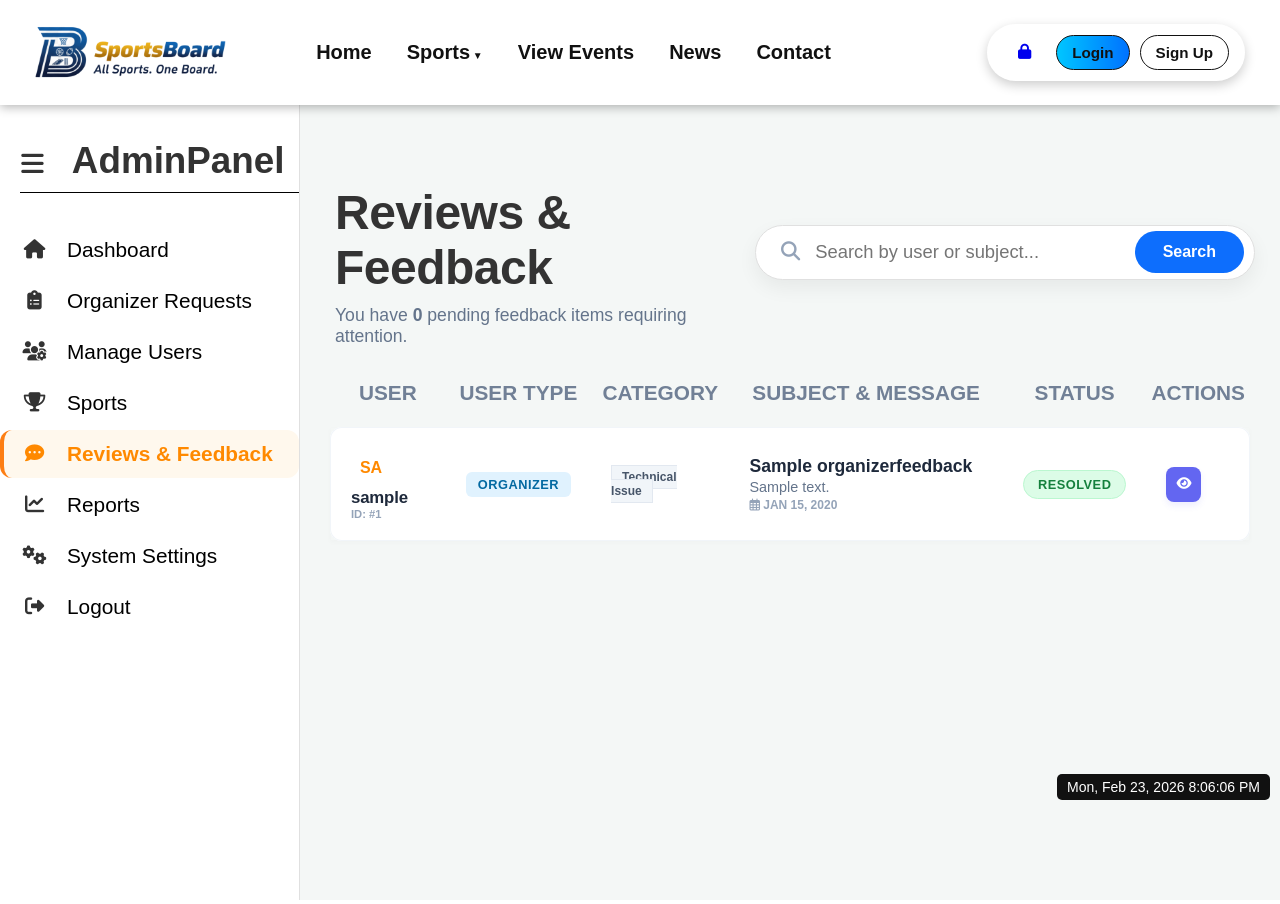
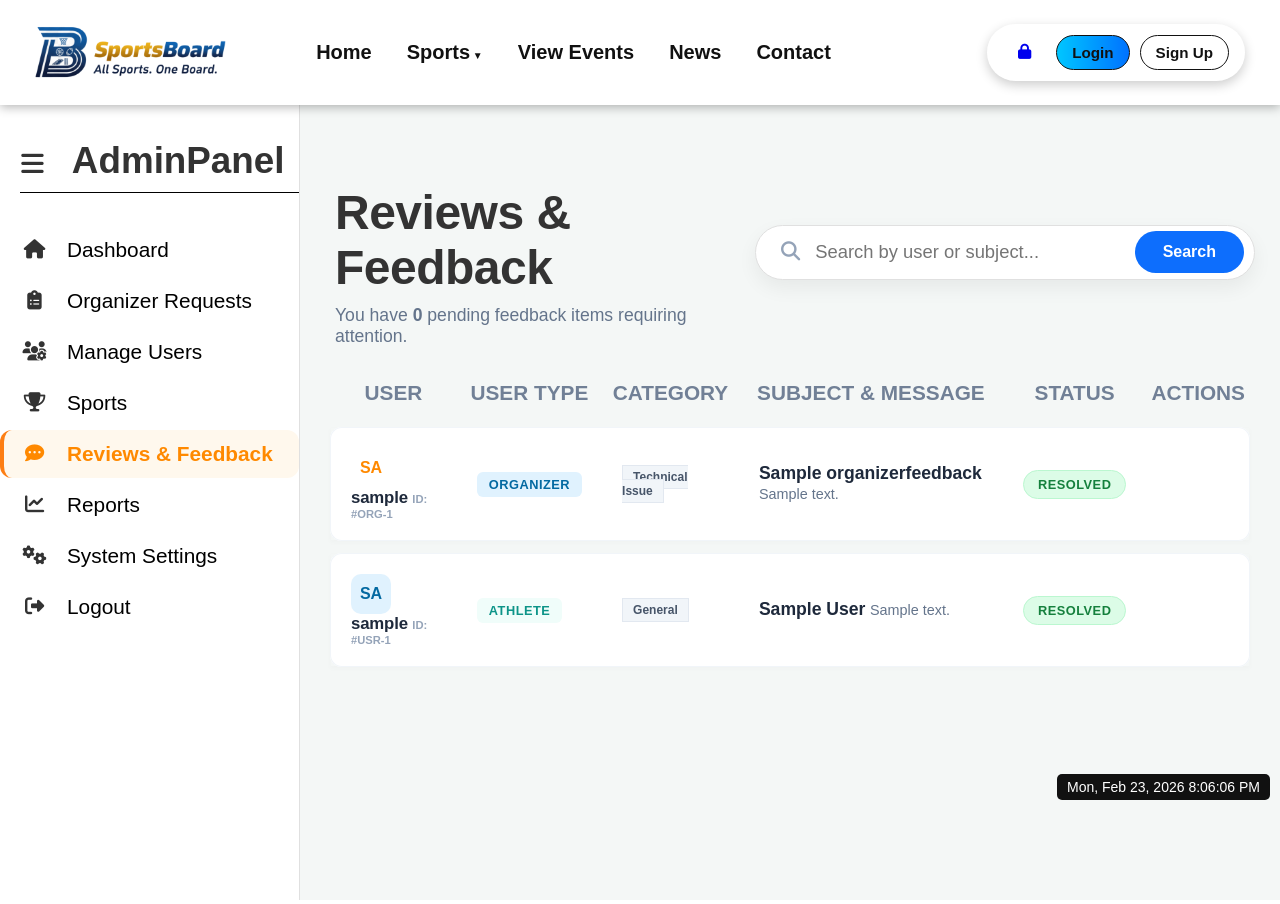
Before and after one commit to AnujaLamichhane/SportsBoard, a Django app: page /admin_panel/feedback/ in a window 1280 px wide. Shown: the top 904 px of the page. Run offline with Django 5.2, Linux system fonts and the light colour scheme; tables that the repository leaves empty hold one stand-in row (values such as "Sample post"); some libraries are stand-ins or nearby versions.

Commit message:
user feedbacck error resolved

```diff
--- a/accounts/models.py
+++ b/accounts/models.py
@@ -103,6 +103,7 @@ class Feedback(models.Model):
     category = models.CharField(max_length=50, choices=CATEGORY_CHOICES)
     message = models.TextField()
     created_at = models.DateTimeField(auto_now_add=True)
+    is_resolved = models.BooleanField(default=False)
 
     def __str__(self):
         return f"{self.user.username} - {self.subject}"
--- a/accounts/views.py
+++ b/accounts/views.py
@@ -339,7 +339,7 @@ def feedback_view(request):
         # Save to database
         Feedback.objects.create(
             user=request.user,
-            email=request.user.email,
+            # email=request.user.email,
             rating=rating,
             subject=subject,
             category=category,
--- a/admin_panel/templates/admin_panel/manage_feedback.html
+++ b/admin_panel/templates/admin_panel/manage_feedback.html
@@ -59,115 +59,104 @@
             <th class="text-end">Actions</th>
         </tr>
     </thead>
-<!--    <tbody id="feedbackTableBody">-->
-<!--        {% for f in feedbacks %}-->
-<!--        <tr class="request-row">-->
-<!--            <td>-->
-<!--                <div class="d-flex align-items-center">-->
-<!--                    <div class="avatar-box bg-soft-orange">{{ f.organizer.username|slice:":2"|upper }}</div>-->
-<!--                    <span class="fw-bold ms-3">{{ f.organizer.username }}</span>-->
-<!--                </div>-->
-<!--            </td>-->
-<!--            <td>-->
-<!--                {% if f.organizer.organizer_profile %}-->
-<!--                    <span class="bg-primary-soft">Organizer</span>-->
-<!--                {% else %}-->
-<!--                    <span class="bg-info-soft">Athlete</span>-->
-<!--                {% endif %}-->
-<!--            </td>-->
-<!--            <td>-->
-<!--                <span class="badge bg-light text-dark border small">-->
-<!--                    {{ f.get_feedback_type_display }}-->
-<!--                </span>-->
-<!--            </td>-->
-<!--&lt;!&ndash;            <td style="max-width: 400px;">&ndash;&gt;-->
-<!--&lt;!&ndash;                <span class="fw-bold d-block">{{ f.subject }}</span>&ndash;&gt;-->
-<!--&lt;!&ndash;                <span class="msg-preview text-muted">{{ f.message|truncatechars:120 }}</span>&ndash;&gt;-->
-<!--&lt;!&ndash;                <small class="text-muted italic">{{ f.created_at|date:"M d, Y" }}</small>&ndash;&gt;-->
-<!--&lt;!&ndash;            </td>&ndash;&gt;-->
-<!--     <td style="max-width: 400px;">-->
-<!--    <span class="fw-bold d-block text-dark mb-1" style="font-size: 1.1rem; letter-spacing: -0.3px;">-->
-<!--        {{ f.subject }}-->
-<!--    </span>-->
-
-<!--    <span class="msg-preview text-muted mb-2">-->
-<!--        {{ f.message|truncatechars:120 }}-->
-<!--    </span>-->
-
-<!--    <div class="mt-1">-->
-<!--        <small class="small-date">-->
-<!--            <i class="far fa-calendar-alt me-1"></i> {{ f.created_at|date:"M d, Y" }}-->
-<!--        </small>-->
-<!--    </div>-->
-<!--</td>-->
-<!--            <td>-->
-<!--                {% if f.is_resolved %}-->
-<!--                    <span class="badge-status resolved">Resolved</span>-->
-<!--                {% else %}-->
-<!--                    <span class="badge-status pending">Pending</span>-->
-<!--                {% endif %}-->
-<!--            </td>-->
-<!--            <td>-->
-<!--                <div class="d-flex justify-content-end gap-2">-->
-<!--                    {% if not f.is_resolved %}-->
-<!--                    <a href="{% url 'admin_panel:resolve_feedback' f.pk %}" class="btn-action btn-check" title="Mark as Resolved">-->
-<!--                        <i class="fas fa-check"></i>-->
-<!--                    </a>-->
-<!--                    {% endif %}-->
-<!--                </div>-->
-<!--            </td>-->
-<!--        </tr>-->
-<!--        {% empty %}-->
-<!--        <tr>-->
-<!--            <td colspan="6" class="text-center py-5 text-muted">No feedback found.</td>-->
-<!--        </tr>-->
-<!--        {% endfor %}-->
-<!--    </tbody>-->
 
 
 
 
-<tbody id="feedbackTableBody">
-    {% for f in feedbacks %}
+
+<!--<tbody id="feedbackTableBody">-->
+<!--    {% for f in feedbacks %}-->
+<!--    <tr class="request-row">-->
+<!--        <td>-->
+<!--            <div class="d-flex align-items-center">-->
+<!--                <div class="avatar-box bg-soft-orange">-->
+<!--                    {{ f.organizer.username|slice:":2"|upper }}-->
+<!--                </div>-->
+<!--                <div class="ms-3">-->
+<!--                    <span class="user-name-text d-block">{{ f.organizer.username }}</span>-->
+<!--                    <span class="small-date-text" style="font-size: 0.7rem;">ID: #{{ f.pk }}</span>-->
+<!--                </div>-->
+<!--            </div>-->
+<!--        </td>-->
+
+<!--        <td>-->
+<!--            {% if f.organizer.organizer_profile %}-->
+<!--                <span class="user-type-badge bg-primary-soft">Organizer</span>-->
+<!--            {% else %}-->
+<!--                <span class="user-type-badge bg-info-soft">Athlete</span>-->
+<!--            {% endif %}-->
+<!--        </td>-->
+
+<!--        <td>-->
+<!--            <span class="badge category-pill">-->
+<!--                {{ f.get_feedback_type_display }}-->
+<!--            </span>-->
+<!--        </td>-->
+
+<!--        <td style="max-width: 450px;">-->
+<!--            <span class="subject-text d-block">{{ f.subject }}</span>-->
+<!--            <span class="message-preview-text d-block">-->
+<!--                {{ f.message|truncatechars:110 }}-->
+<!--            </span>-->
+<!--            <div class="mt-2">-->
+<!--                <span class="small-date-text">-->
+<!--                    <i class="far fa-calendar-alt me-1"></i> {{ f.created_at|date:"M d, Y" }}-->
+<!--                </span>-->
+<!--            </div>-->
+<!--        </td>-->
+
+<!--        <td>-->
+<!--            {% if f.is_resolved %}-->
+<!--                <span class="badge-status resolved">RESOLVED</span>-->
+<!--            {% else %}-->
+<!--                <span class="badge-status pending">PENDING</span>-->
+<!--            {% endif %}-->
+<!--        </td>-->
+
+<!--        <td>-->
+<!--            <div class="d-flex justify-content-end gap-2">-->
+<!--                {% if not f.is_resolved %}-->
+<!--                <a href="{% url 'admin_panel:resolve_feedback' f.pk %}" class="btn-action btn-check" title="Mark as Resolved">-->
+<!--                    <i class="fas fa-check"></i>-->
+<!--                </a>-->
+<!--                {% endif %}-->
+<!--                <button class="btn-action btn-eye" title="View Details">-->
+<!--                    <i class="fas fa-eye"></i>-->
+<!--                </button>-->
+<!--            </div>-->
+<!--        </td>-->
+<!--    </tr>-->
+<!--    {% empty %}-->
+<!--    <tr>-->
+<!--        <td colspan="6" class="text-center py-5">-->
+<!--            <div class="text-muted">-->
+<!--                <i class="fa-solid fa-inbox fa-3x mb-3"></i>-->
+<!--                <p class="fw-bold">No feedback found.</p>-->
+<!--            </div>-->
+<!--        </td>-->
+<!--    </tr>-->
+<!--    {% endfor %}-->
+<!--</tbody>-->
+
+
+    <tbody id="feedbackTableBody">
+    {% for f in org_feedbacks %}
     <tr class="request-row">
         <td>
             <div class="d-flex align-items-center">
-                <div class="avatar-box bg-soft-orange">
-                    {{ f.organizer.username|slice:":2"|upper }}
-                </div>
+                <div class="avatar-box bg-soft-orange">{{ f.organizer.username|slice:":2"|upper }}</div>
                 <div class="ms-3">
                     <span class="user-name-text d-block">{{ f.organizer.username }}</span>
-                    <span class="small-date-text" style="font-size: 0.7rem;">ID: #{{ f.pk }}</span>
+                    <span class="small-date-text" style="font-size: 0.7rem;">ID: #ORG-{{ f.pk }}</span>
                 </div>
             </div>
         </td>
-
-        <td>
-            {% if f.organizer.organizer_profile %}
-                <span class="user-type-badge bg-primary-soft">Organizer</span>
-            {% else %}
-                <span class="user-type-badge bg-info-soft">Athlete</span>
-            {% endif %}
+        <td><span class="user-type-badge bg-primary-soft text-primary">Organizer</span></td>
+        <td><span class="badge category-pill text-dark border">{{ f.get_feedback_type_display }}</span></td>
+        <td style="max-width: 450px;">
+            <span class="subject-text d-block fw-bold">{{ f.subject }}</span>
+            <span class="message-preview-text text-muted">{{ f.message|truncatechars:110 }}</span>
         </td>
-
-        <td>
-            <span class="badge category-pill">
-                {{ f.get_feedback_type_display }}
-            </span>
-        </td>
-
-        <td style="max-width: 450px;">
-            <span class="subject-text d-block">{{ f.subject }}</span>
-            <span class="message-preview-text d-block">
-                {{ f.message|truncatechars:110 }}
-            </span>
-            <div class="mt-2">
-                <span class="small-date-text">
-                    <i class="far fa-calendar-alt me-1"></i> {{ f.created_at|date:"M d, Y" }}
-                </span>
-            </div>
-        </td>
-
         <td>
             {% if f.is_resolved %}
                 <span class="badge-status resolved">RESOLVED</span>
@@ -175,31 +164,62 @@
                 <span class="badge-status pending">PENDING</span>
             {% endif %}
         </td>
-
         <td>
             <div class="d-flex justify-content-end gap-2">
                 {% if not f.is_resolved %}
-                <a href="{% url 'admin_panel:resolve_feedback' f.pk %}" class="btn-action btn-check" title="Mark as Resolved">
-                    <i class="fas fa-check"></i>
-                </a>
+<!--                <a href="{% url 'admin_panel:resolve_feedback' f.pk %}" class="btn-action btn-check"><i class="fas fa-check"></i></a>-->
+     <a href="{% url 'admin_panel:resolve_feedback' 'organizer' f.pk %}" class="btn-action btn-check">
+    <i class="fas fa-check"></i>
+</a>
                 {% endif %}
-                <button class="btn-action btn-eye" title="View Details">
-                    <i class="fas fa-eye"></i>
-                </button>
-            </div>
-        </td>
-    </tr>
-    {% empty %}
-    <tr>
-        <td colspan="6" class="text-center py-5">
-            <div class="text-muted">
-                <i class="fa-solid fa-inbox fa-3x mb-3"></i>
-                <p class="fw-bold">No feedback found.</p>
             </div>
         </td>
     </tr>
     {% endfor %}
+
+    {% for f in user_feedbacks %}
+    <tr class="request-row">
+        <td>
+            <div class="d-flex align-items-center">
+                <div class="avatar-box bg-soft-blue" style="background: #e0f2fe; color: #0369a1;">{{ f.user.username|slice:":2"|upper }}</div>
+                <div class="ms-3">
+                    <span class="user-name-text d-block">{{ f.user.username }}</span>
+                    <span class="small-date-text" style="font-size: 0.7rem;">ID: #USR-{{ f.pk }}</span>
+                </div>
+            </div>
+        </td>
+        <td><span class="user-type-badge bg-info-soft text-info">Athlete</span></td>
+        <td><span class="badge category-pill text-dark border">General</span></td>
+        <td style="max-width: 450px;">
+            <span class="subject-text d-block fw-bold">{{ f.subject }}</span>
+            <span class="message-preview-text text-muted">{{ f.message|truncatechars:110 }}</span>
+        </td>
+        <td>
+            {% if f.is_resolved %}
+                <span class="badge-status resolved">RESOLVED</span>
+            {% else %}
+                <span class="badge-status pending">PENDING</span>
+            {% endif %}
+        </td>
+        <td>
+            <div class="d-flex justify-content-end gap-2">
+                {% if not f.is_resolved %}
+
+               <a href="{% url 'admin_panel:resolve_feedback' 'athlete' f.pk %}" class="btn-action btn-check">
+    <i class="fas fa-check"></i>
+</a>
+                {% endif %}
+            </div>
+        </td>
+    </tr>
+    {% endfor %}
+
+    {% if not org_feedbacks and not user_feedbacks %}
+    <tr><td colspan="6" class="text-center py-5 text-muted">No feedback found.</td></tr>
+    {% endif %}
 </tbody>
+
+
 
 
 
--- a/admin_panel/urls.py
+++ b/admin_panel/urls.py
@@ -10,7 +10,8 @@ urlpatterns = [
     path('manage-users/', views.manage_users, name='manage_users'),
     path('delete-user/<int:user_id>/', views.delete_user, name='delete_user'),
     path('feedback/', views.manage_feedback, name='manage_feedback'),
-    path('feedback/resolve/<int:pk>/', views.resolve_feedback, name='resolve_feedback'),
+path('feedback/resolve/<str:user_type>/<int:pk>/', views.resolve_feedback, name='resolve_feedback'),
+    # path('feedback/resolve/<int:pk>/', views.resolve_feedback, name='resolve_feedback'),
     # path('verify-organizer/<int:pk>/<str:action>/', views.verify_organizer, name='verify_organizer'),
     path('sports/', views.manage_sports, name='manage_sports'),
     path('reports/', views.reports_view, name='reports'),
--- a/admin_panel/views.py
+++ b/admin_panel/views.py
@@ -18,6 +18,7 @@ from django.contrib import messages
 from django.shortcuts import render, redirect
 from .models import SiteSettings
 from .forms import SiteSettingsForm
+from accounts.models import Feedback as UserFeedback
 # --- AUTH & DASHBOARD ---
 
 def login_view(request):
@@ -172,24 +173,64 @@ def verify_organizer(request, pk, action):
 
 # --- FEEDBACK MANAGEMENT (FIXED) ---
 
+# def manage_feedback(request):
+#     """List all feedback, showing unresolved issues first."""
+#     # FIXED: Removed the nested function 'def manage_feedback'
+#     feedbacks = OrganizerFeedback.objects.all().order_by('is_resolved', '-created_at')
+#     unresolved_count = feedbacks.filter(is_resolved=False).count()
+#
+#     return render(request, 'admin_panel/manage_feedback.html', {
+#         'feedbacks': feedbacks,
+#         'unresolved_count': unresolved_count
+#     })
+#
+# #
+# # def resolve_feedback(request, pk):
+# #     """Mark a specific feedback entry as resolved."""
+# #     feedback = get_object_or_404(OrganizerFeedback, pk=pk)
+# #     feedback.is_resolved = True
+# #     feedback.save()
+# #     messages.success(request, f"Feedback from {feedback.organizer.username} marked as resolved.")
+# #     return redirect('admin_panel:manage_feedback')
+
+# admin_panel/views.py
+
 def manage_feedback(request):
-    """List all feedback, showing unresolved issues first."""
-    # FIXED: Removed the nested function 'def manage_feedback'
-    feedbacks = OrganizerFeedback.objects.all().order_by('is_resolved', '-created_at')
-    unresolved_count = feedbacks.filter(is_resolved=False).count()
+    """List all feedback from both Organizers and Athletes."""
+    query = request.GET.get('search', '').strip()
+
+    org_feedbacks = OrganizerFeedback.objects.all().order_by('is_resolved', '-created_at')
+    user_feedbacks = UserFeedback.objects.all().order_by('is_resolved', '-created_at')
+
+    if query:
+        org_feedbacks = org_feedbacks.filter(subject__icontains=query) | org_feedbacks.filter(
+            organizer__username__icontains=query)
+        user_feedbacks = user_feedbacks.filter(subject__icontains=query) | user_feedbacks.filter(
+            user__username__icontains=query)
+
+    unresolved_count = (
+            org_feedbacks.filter(is_resolved=False).count() +
+            user_feedbacks.filter(is_resolved=False).count()
+    )
 
     return render(request, 'admin_panel/manage_feedback.html', {
-        'feedbacks': feedbacks,
-        'unresolved_count': unresolved_count
+        'org_feedbacks': org_feedbacks,
+        'user_feedbacks': user_feedbacks,
+        'unresolved_count': unresolved_count,
+        'query': query
     })
 
 
-def resolve_feedback(request, pk):
-    """Mark a specific feedback entry as resolved."""
-    feedback = get_object_or_404(OrganizerFeedback, pk=pk)
+def resolve_feedback(request, user_type, pk):
+    """Mark feedback as resolved based on user type."""
+    if user_type == 'organizer':
+        feedback = get_object_or_404(OrganizerFeedback, pk=pk)
+    else:
+        feedback = get_object_or_404(UserFeedback, pk=pk)
+
     feedback.is_resolved = True
     feedback.save()
-    messages.success(request, f"Feedback from {feedback.organizer.username} marked as resolved.")
+    messages.success(request, f"Feedback from {user_type} marked as resolved.")
     return redirect('admin_panel:manage_feedback')
 
 
--- a/organizer/urls.py
+++ b/organizer/urls.py
@@ -10,6 +10,8 @@ urlpatterns = [
 path('settings/', views.organizer_settings, name='settings'),
 path('settings/submit-verification/', views.submit_verification, name='submit_verification'),
 path('help/', views.help_feedback, name='help_feedback'),
+
+
     # Event CRUD
     path('events/create/', views.create_event, name='event_create'),
     path('events/<int:event_id>/', views.event_detail, name='event_detail'),
```
Also changed, not shown: accounts/templates/accounts/feedback.html (+7 -7 lines).
